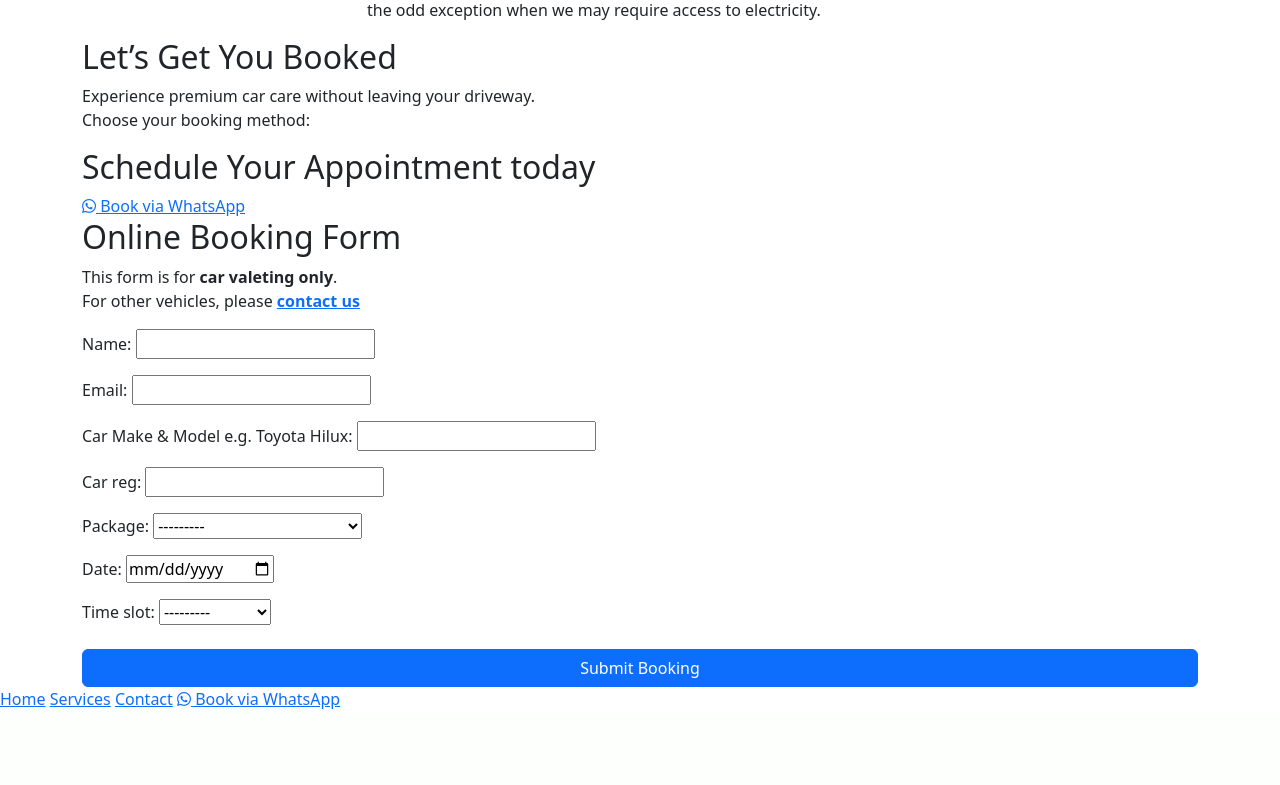
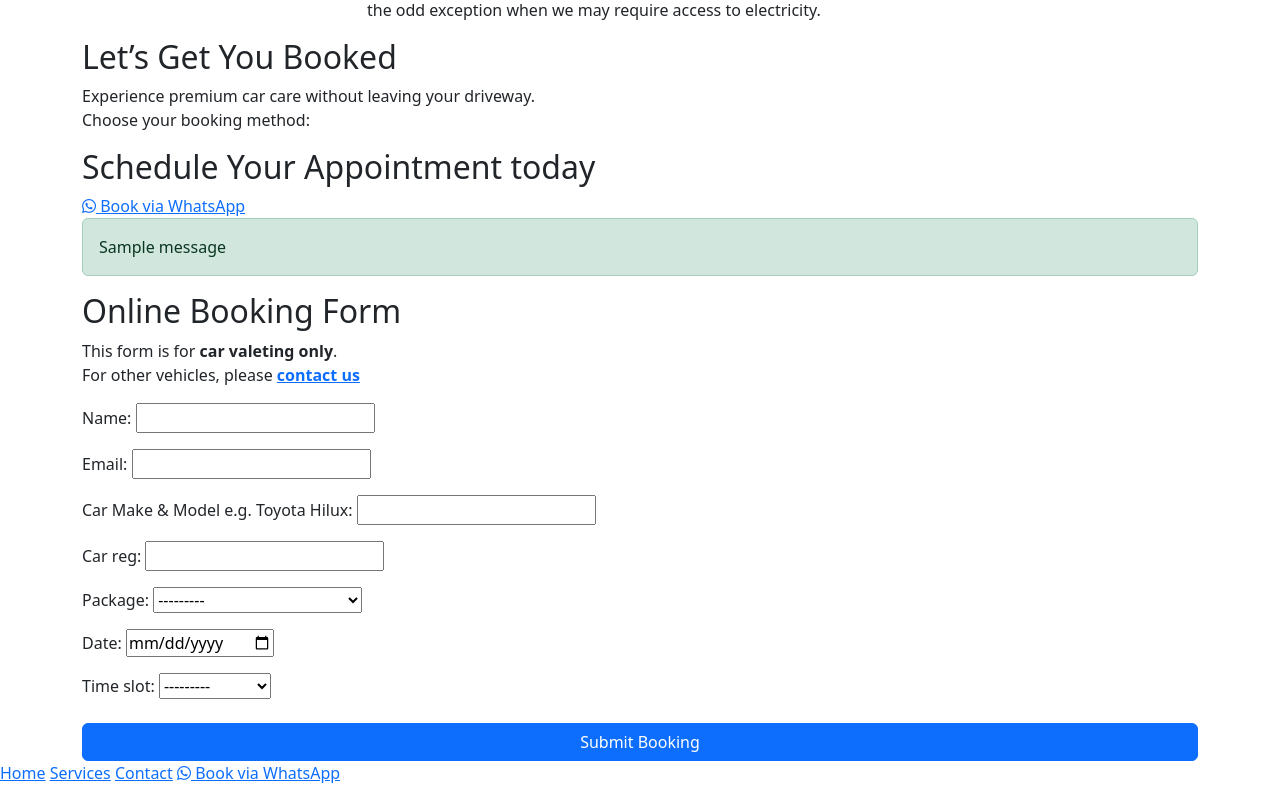
Before and after one commit to MunasheMuk2/Shumba_valeting, a Django app: page / in a window 1280 px wide; the page is wider, and only the part inside the window is pictured. Shown: the part 3614-4399 px from the top of that part. Before the commit the page ends 4323 px from the top of that part, so only its background shows below. Run offline with Django 4.2, Linux system fonts and the light colour scheme; tables that the repository leaves empty hold one stand-in row (values such as "Sample post"); one stand-in notice (Sample message) is shown; some libraries are stand-ins or nearby versions.

Commit message:
Add scroll feature for form error messages

```diff
--- a/bookings/templates/home.html
+++ b/bookings/templates/home.html
@@ -203,7 +203,18 @@ Valeting{% endblock %}
     </a>
   </div>
 
-  <form method="post" class="booking-form">
+  <div id="form-messages">
+    {% if messages %}
+      {% for message in messages %}
+        <div class="alert alert-{{ message.tags }}">
+          {{ message }}
+        </div>
+      {% endfor %}
+    {% endif %}
+  </div>
+
+
+  <form method="post" id="booking-form" class="booking-form">
     <h2>Online Booking Form</h2>
     <p>
       This form is for <strong>car valeting only</strong>.<br />
@@ -216,4 +227,15 @@ Valeting{% endblock %}
     </button>
   </form>
 </section>
+
+<script>
+  document.addEventListener("DOMContentLoaded", function() {
+    const messages = document.querySelector("#form-messages");
+    if (messages && messages.innerText.trim() !== "") {
+      // Smoothly scroll the booking form into view when messages exist
+      document.querySelector("#booking-form").scrollIntoView({ behavior: "smooth" });
+    }
+  });
+</script>
+
 {% endblock %}
```
